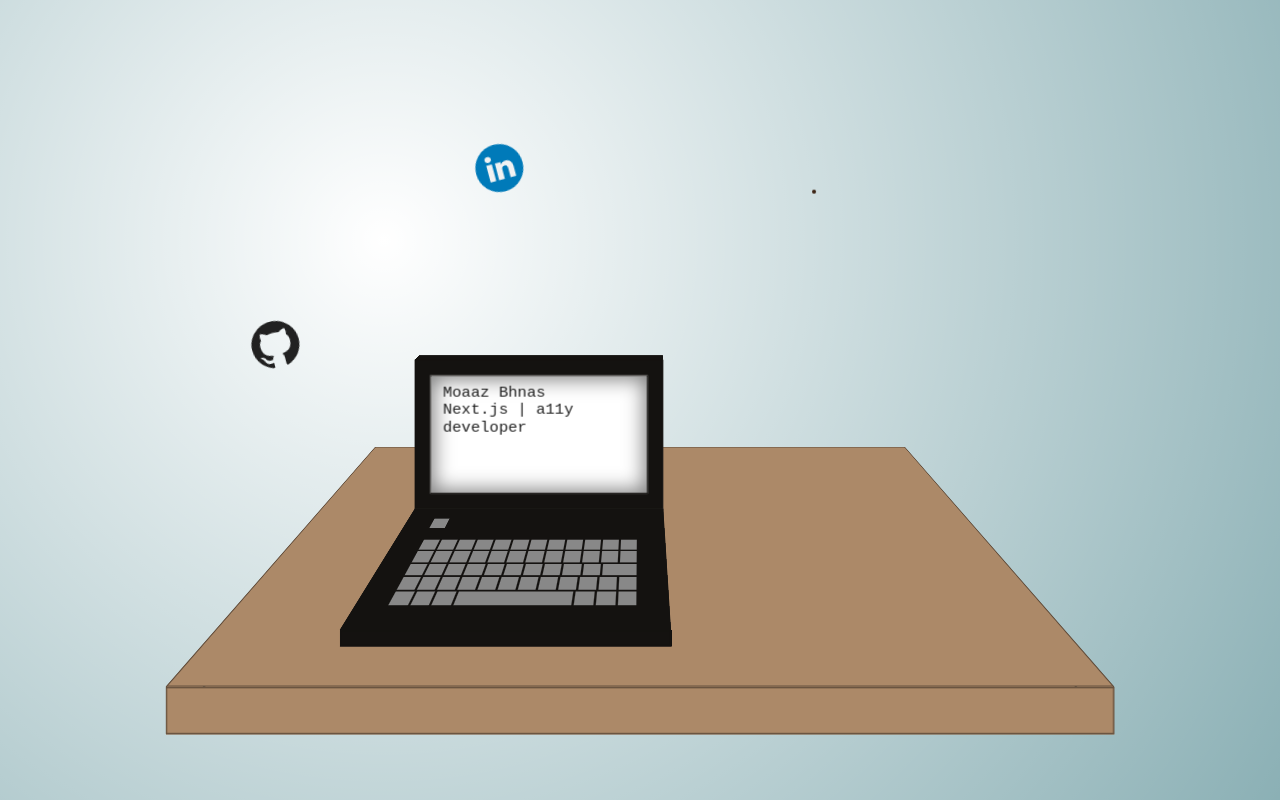
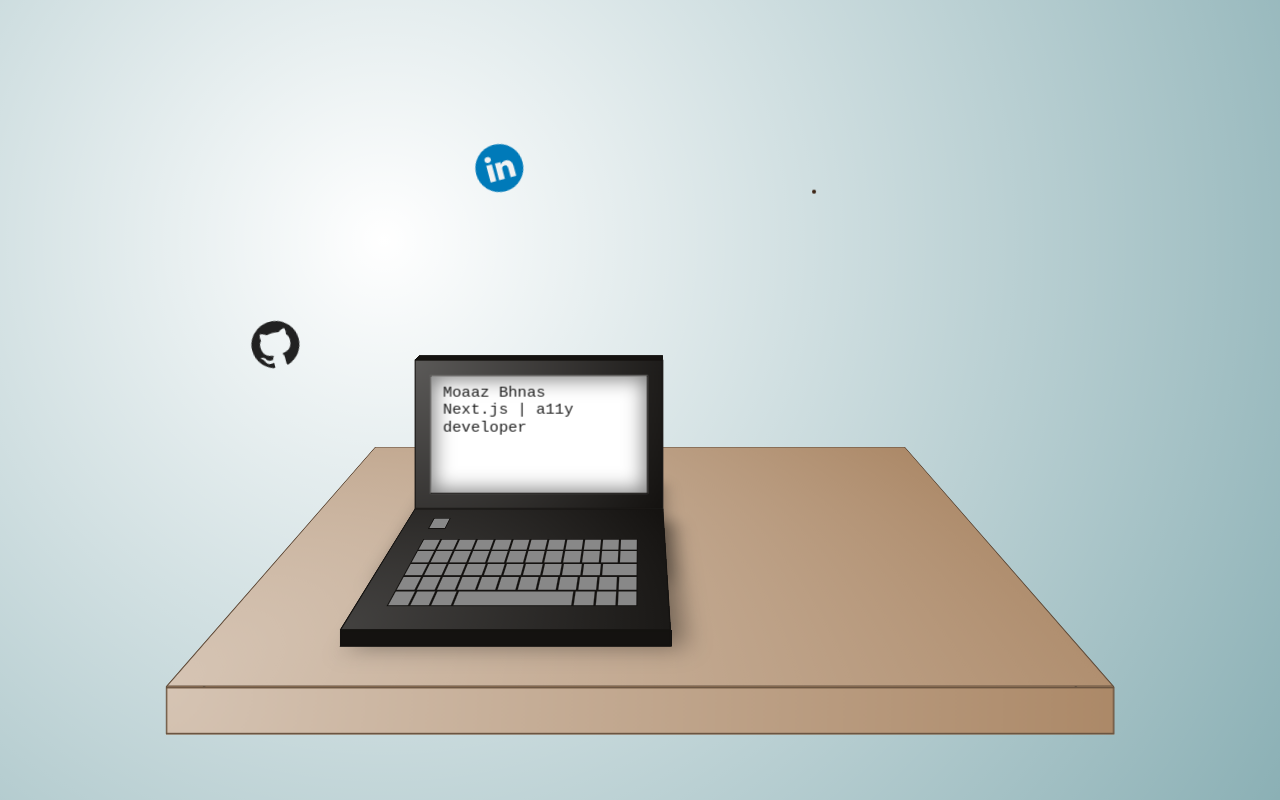
Before and after one commit to moaaz-bhnas/portfolio, a Next.js app: page / in a window 1280 px wide. Built offline with nearby package versions, Linux system fonts and the light colour scheme.

Commit message:
added highlights and shadows

```diff
--- a/components/Desk/Index.js
+++ b/components/Desk/Index.js
@@ -48,6 +48,11 @@ const Face = styled.div`
 const Front = styled(Face)`
   width: 100%;
   height: 100%;
+  background-image: radial-gradient(
+    circle at 0% 100%,
+    rgba(255, 255, 255, 0.5),
+    transparent
+  );
 
   transform: ${({ deskWidth }) => `translateZ(${deskDepth(deskWidth) / 2}em)`};
 `;
@@ -71,6 +76,11 @@ const Top = styled(Face)`
 const Bottom = styled(Face)`
   width: 100%;
   height: ${({ deskWidth }) => `${deskDepth(deskWidth)}em`};
+  background-image: radial-gradient(
+    circle at 0% 0%,
+    rgba(255, 255, 255, 0.5),
+    transparent
+  );
 
   transform: ${({ deskWidth }) =>
     `rotateX(-90deg) translateZ(${
--- a/components/Laptop/components/Keyboard.js
+++ b/components/Laptop/components/Keyboard.js
@@ -42,6 +42,11 @@ const Face = styled.div`
 const Front = styled(Face)`
   width: 100%;
   height: 100%;
+  background-image: radial-gradient(
+    circle at 0% 100%,
+    rgba(255, 255, 255, 0.2),
+    transparent
+  );
   display: flex;
   flex-direction: column;
   transform: ${({ keyboardWidth }) =>
@@ -51,6 +56,8 @@ const Front = styled(Face)`
 const Back = styled(Face)`
   width: 100%;
   height: 100%;
+  box-shadow: -10px 0px 20px rgba(0, 0, 0, 0.4),
+    0px -70px 20px rgba(0, 0, 0, 0.4);
   transform: ${({ keyboardWidth }) =>
     `rotateY(180deg) translateZ(${keyboardDepth(keyboardWidth) / 2}em)`};
 `;
--- a/components/Laptop/components/Screen.js
+++ b/components/Laptop/components/Screen.js
@@ -53,6 +53,11 @@ const Face = styled.div`
 const Front = styled(Face)`
   width: 100%;
   height: 100%;
+  background-image: radial-gradient(
+    circle at 0% 0%,
+    rgba(255, 255, 255, 0.3),
+    transparent
+  );
   display: flex;
   transform: ${({ screenWidth }) =>
     `translateZ(${screenDepth(screenWidth) / 2}em)`};
--- a/components/Papers/Index.js
+++ b/components/Papers/Index.js
@@ -52,6 +52,7 @@ const Paper = styled.div`
   height: 100%;
   padding: 0.7em;
   background-color: #fff;
+  box-shadow: 3px 0px 2px rgba(0, 0, 0, 0.05);
   transition: transform 0.3s;
 
   &.paper-1 {
--- a/components/Portrait/Index.js
+++ b/components/Portrait/Index.js
@@ -32,6 +32,7 @@ const StyledPortrait = styled.div`
   position: absolute;
   width: ${({ width }) => `${width}em`};
   height: ${({ width }) => `${portraitHeight(width)}em`};
+  box-shadow: 10px 0 10px rgba(0, 0, 0, 0.3);
   transform-style: preserve-3d;
   transform-origin: 50% -1.75em;
   transform: translate3d(16em, -18em, -18em);
```
